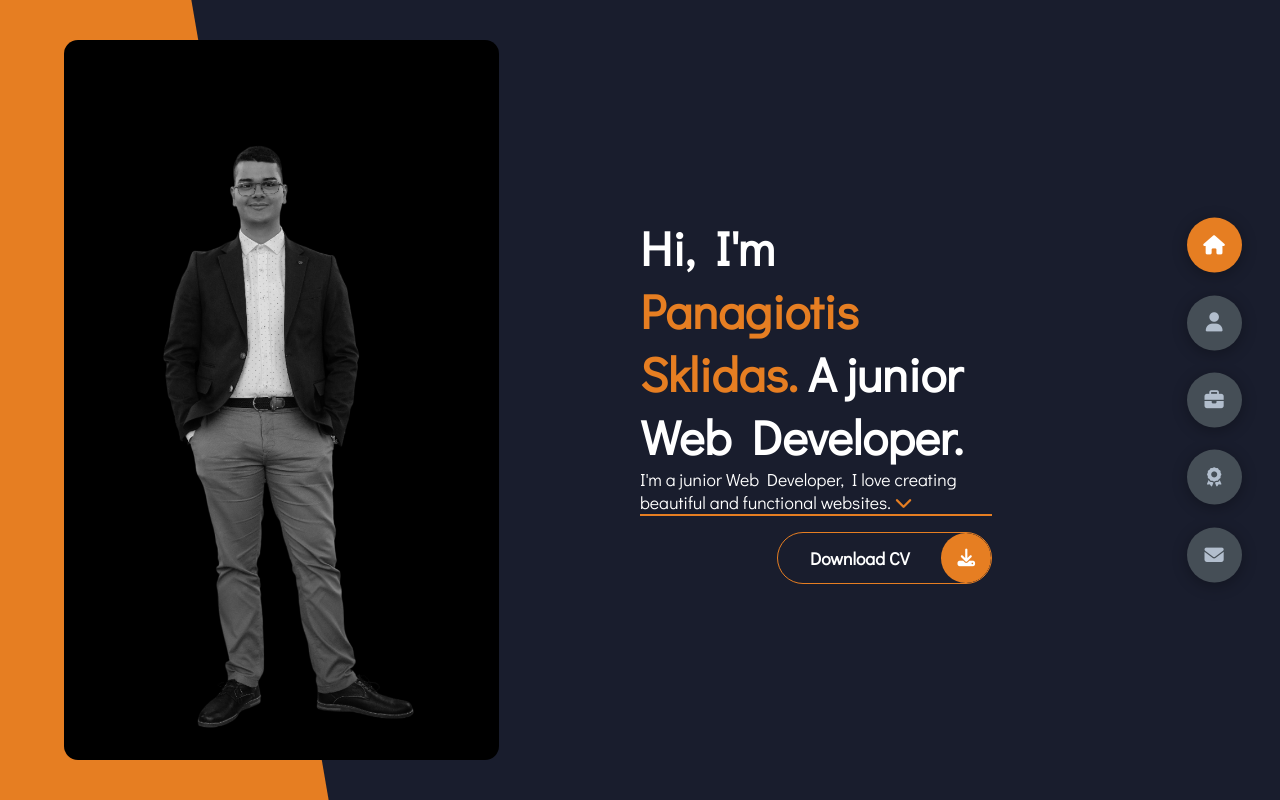
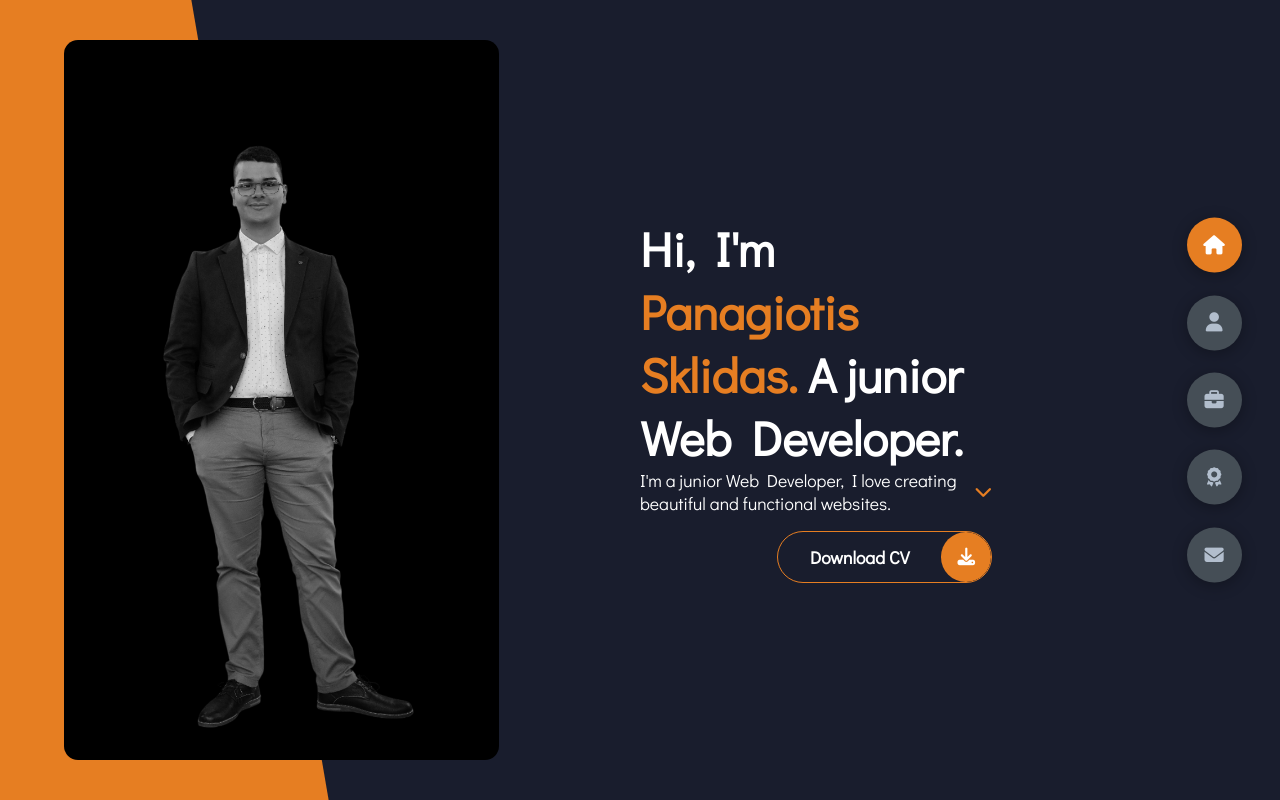
Before and after one commit to Panagiotis-Sklidas/Sklidas-Portfolio, an Angular app: page /home in a window 1280 px wide. Built offline with nearby package versions, Linux system fonts and the light colour scheme.

Commit message:
Detail tag changes

```diff
--- a/src/app/home/home.component.html
+++ b/src/app/home/home.component.html
@@ -11,11 +11,15 @@
                 Hi, I'm <span>Panagiotis Sklidas.</span>
                 A junior Web Developer.
             </h1>
-            <details>
+            <details #detailsEl (toggle)="0">
                 <summary>
                     I'm a junior Web Developer, I love creating beautiful and functional websites.
+                    @if (detailsEl.open) {
+                    <i class="fa-solid fa-chevron-up" style="color: #e67e22;"></i>
+                    }
+                    @else {
                     <i class="fa-solid fa-chevron-down" style="color: #e67e22;"></i>
-                    <hr>
+                    }
                 </summary>
                 <p>
                     I love building user-friendly apps, programs, and websites that offer seamless experiences.
--- a/src/app/home/home.component.scss
+++ b/src/app/home/home.component.scss
@@ -1,9 +1,23 @@
-hr {
-    border: 1px solid var(--color-secondary);
+.btn-download-cv {
+    margin-top: 1rem;
 }
 
-.btn-download-cv {
-    margin-top: 1rem;
+details {
+    summary {
+        display: flex;
+        align-items: center;
+        justify-content: space-between;
+        cursor: pointer;
+
+        i {
+            transition: transform 0.5s ease;
+        }
+
+    }
+
+    p {
+        margin-top: 10px;
+    }
 }
 
 .header-content {
--- a/src/app/projects/projects.component.html
+++ b/src/app/projects/projects.component.html
@@ -3,7 +3,8 @@
         <h2>My <span>Portfolio</span><span class="bg-text">My Work</span></h2>
     </div>
     <p class="port-text">
-        Here you can find some of the work that I've done in various programming languages.
+        Here you can find some of the work that I've done in various programming languages. Hover over them to find out
+        more.
     </p>
     <div class="portfolios">
 
@@ -23,14 +24,17 @@
                     }
                 </div>
 
-                <details class="card-details">
+                <details #detailsEl (toggle)="0" class="card-details">
                     <summary>
                         <span>
                             More info
                         </span>
-                        <span>
-                            <i class="fa-solid fa-chevron-down" style="color: var(--color-secondary);"></i>
-                        </span>
+                        @if (detailsEl.open) {
+                        <i class="fa-solid fa-chevron-up" style="color: #e67e22;"></i>
+                        }
+                        @else {
+                        <i class="fa-solid fa-chevron-down" style="color: #e67e22;"></i>
+                        }
                     </summary>
                     <p class="scrollable">
                         {{ pro.description }}
--- a/src/app/projects/projects.component.scss
+++ b/src/app/projects/projects.component.scss
@@ -146,6 +146,23 @@ details .scrollable::-webkit-scrollbar-thumb:hover {
     transform: scale(1);
 }
 
+details {
+    summary {
+        display: flex;
+        align-items: center;
+        justify-content: space-between;
+        cursor: pointer;
+
+        i {
+            transition: transform 0.5s ease;
+        }
+    }
+
+    p {
+        margin-top: 10px;
+    }
+}
+
 @media screen and (max-width: 600px) {
     .portfolios {
         grid-template-columns: repeat(1, 1fr);
```
